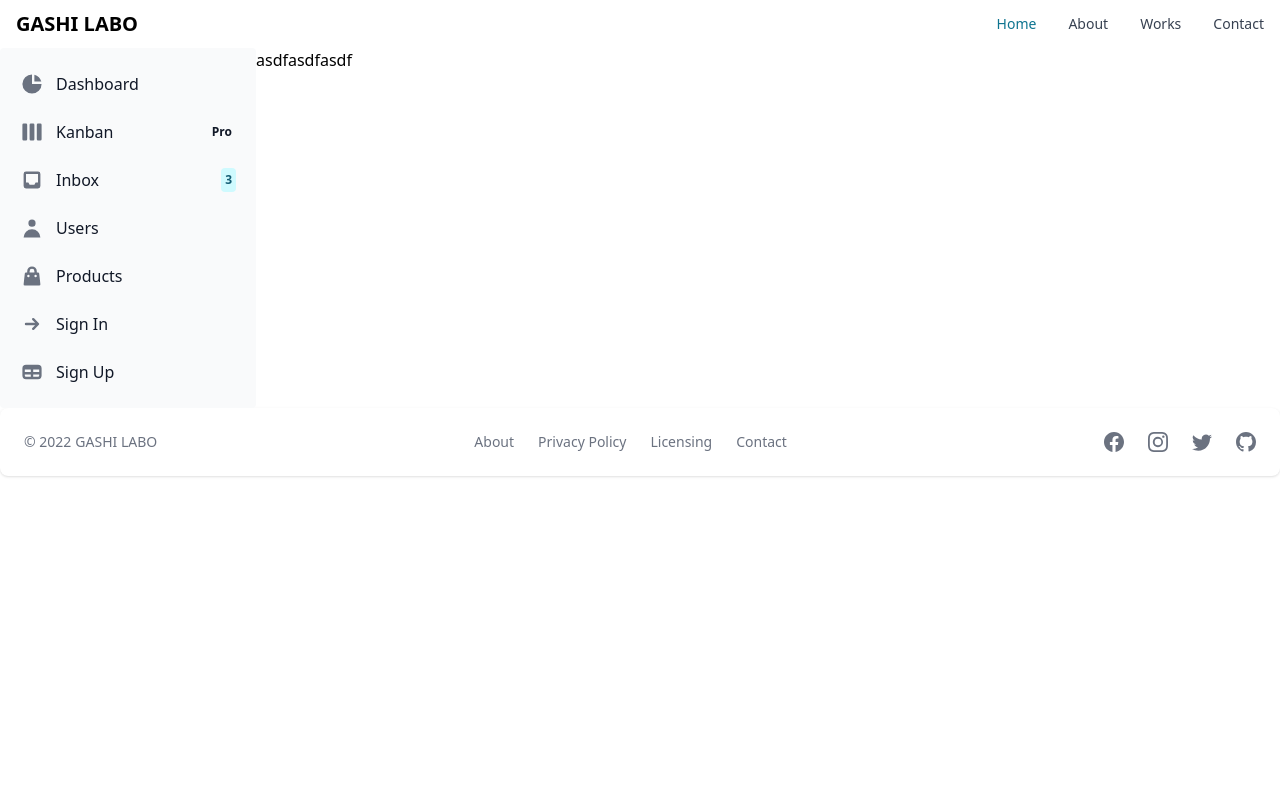
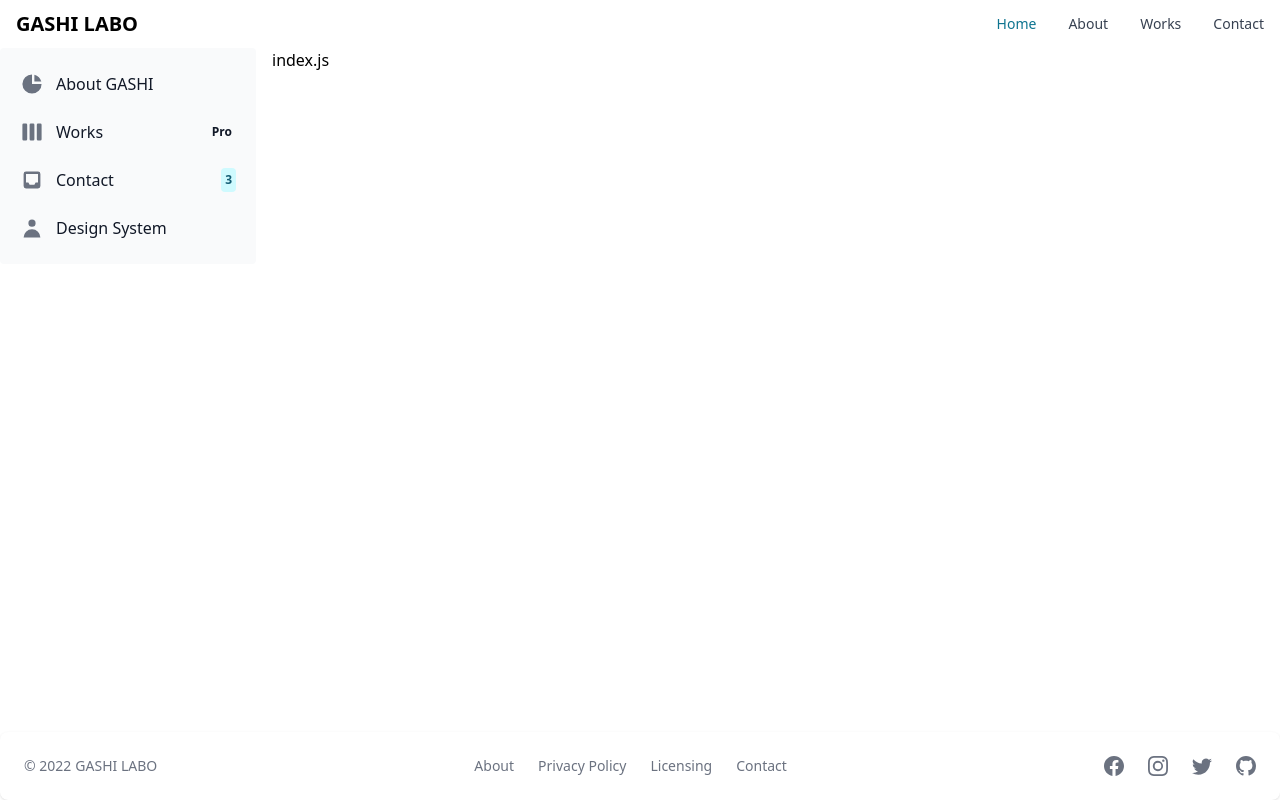
Before and after one commit to EGASHIRAAkihide/portfolio-gashi, a Next.js app: page / in a window 1280 px wide. Built offline with nearby package versions, Linux system fonts and the light colour scheme.

Commit message:
(feat) [main] edit sidebar

```diff
--- a/components/footer/index.tsx
+++ b/components/footer/index.tsx
@@ -3,7 +3,7 @@ import { BsFacebook, BsInstagram, BsTwitter, BsGithub } from "react-icons/bs";
 
 export const Footer = () => {
   return (
-    <FlowbiteFooter container={true}>
+    <FlowbiteFooter container={true} style={{ position: "fixed", bottom: 0 }}>
       <FlowbiteFooter.Copyright href="#" by="GASHI LABO" year={2022} />
       <FlowbiteFooter.LinkGroup>
         <FlowbiteFooter.Link href="#">About</FlowbiteFooter.Link>
--- /dev/null
+++ b/components/layout/index.tsx
@@ -0,0 +1,20 @@
+import { useRouter } from "next/router";
+import HeadMeta from "../../pages/common/head";
+import { Footer } from "../footer";
+import { Navbar } from "../navbar";
+import { Sidebar } from "../sidebar";
+
+export const Layout = ({ children }: any) => {
+  const router = useRouter();
+  return (
+    <div className="relative h-screen">
+      <HeadMeta />
+      <Navbar link="https://portfolio-gashi.vercel.app/" />
+      <div className="flex gap-4">
+        <Sidebar />
+        <main className="w-full">{children}</main>
+      </div>
+      <Footer />
+    </div>
+  );
+};
--- a/components/sidebar/index.tsx
+++ b/components/sidebar/index.tsx
@@ -15,8 +15,8 @@ export const Sidebar = () => {
       <FlowbiteSidebar aria-label="sidebar">
         <FlowbiteSidebar.Items>
           <FlowbiteSidebar.ItemGroup>
-            <FlowbiteSidebar.Item href="#" icon={HiChartPie}>
-              Dashboard
+            <FlowbiteSidebar.Item href="/dashboard" icon={HiChartPie}>
+              About GASHI
             </FlowbiteSidebar.Item>
             <FlowbiteSidebar.Item
               href="#"
@@ -24,15 +24,15 @@ export const Sidebar = () => {
               label="Pro"
               labelColor="alternative"
             >
-              Kanban
+              Works
             </FlowbiteSidebar.Item>
             <FlowbiteSidebar.Item href="#" icon={HiInbox} label="3">
-              Inbox
+              Contact
             </FlowbiteSidebar.Item>
             <FlowbiteSidebar.Item href="#" icon={HiUser}>
-              Users
+              Design System
             </FlowbiteSidebar.Item>
-            <FlowbiteSidebar.Item href="#" icon={HiShoppingBag}>
+            {/* <FlowbiteSidebar.Item href="#" icon={HiShoppingBag}>
               Products
             </FlowbiteSidebar.Item>
             <FlowbiteSidebar.Item href="#" icon={HiArrowSmRight}>
@@ -40,7 +40,7 @@ export const Sidebar = () => {
             </FlowbiteSidebar.Item>
             <FlowbiteSidebar.Item href="#" icon={HiTable}>
               Sign Up
-            </FlowbiteSidebar.Item>
+            </FlowbiteSidebar.Item> */}
           </FlowbiteSidebar.ItemGroup>
         </FlowbiteSidebar.Items>
       </FlowbiteSidebar>
--- a/pages/_app.tsx
+++ b/pages/_app.tsx
@@ -1,8 +1,13 @@
 import "../styles/globals.css";
+import { Layout } from "../components/layout/index";
 import type { AppProps } from "next/app";
 
 function MyApp({ Component, pageProps }: AppProps) {
-  return <Component {...pageProps} />;
+  return (
+    <Layout>
+      <Component {...pageProps} />
+    </Layout>
+  );
 }
 
 export default MyApp;
--- a/pages/index.tsx
+++ b/pages/index.tsx
@@ -1,23 +1,7 @@
 import type { NextPage } from "next";
-import HeadMeta from "./common/head";
-import { Navbar } from "../components/navbar";
-import { Footer } from "../components/footer";
-import { Sidebar } from "../components/sidebar";
 
 const Home: NextPage = () => {
-  return (
-    <>
-      <HeadMeta />
-      <main>
-        <Navbar link="https://portfolio-gashi.vercel.app/" />
-        <div className="flex">
-          <Sidebar />
-          <div>asdfasdfasdf</div>
-        </div>
-        <Footer />
-      </main>
-    </>
-  );
+  return <>index.js</>;
 };
 
 export default Home;
```
